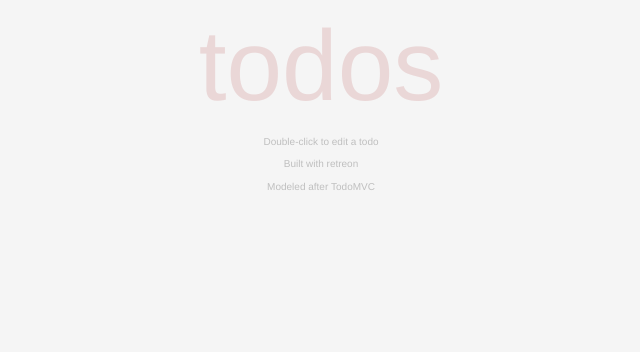
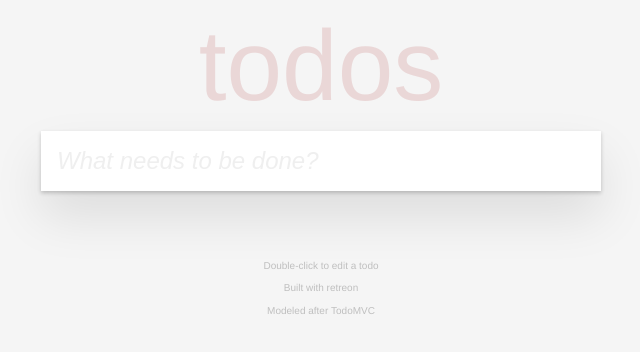
Before and after one commit to retreon/todomvc, a React (Create React App) app: page / in a window 1280 px wide. Shown: the top 352 px of the page, without its empty margins (319-959 px from the left). Built offline with nearby package versions, Linux system fonts and the light colour scheme; what retreon would draw is missing.

Commit message:
Add non-functional todo input
The todo input is currently stubbed out as a pure UI component.

```diff
--- a/src/components/App.tsx
+++ b/src/components/App.tsx
@@ -1,11 +1,17 @@
 import React from 'react';
 import styled from 'styled-components';
+
+import TodoInput from './TodoInput';
 
 export default function App() {
   return (
     <Container>
       <Todos>
-        <Heading>todos</Heading>
+        <Title>todos</Title>
+
+        <ListSection>
+          <TodoInput />
+        </ListSection>
 
         <Footer>
           <FooterNote>Double-click to edit a todo</FooterNote>
@@ -42,18 +48,23 @@ const Todos = styled.section`
   max-width: calc(var(--unit) * 70);
 `;
 
-const Heading = styled.h1`
+const Title = styled.h1`
   color: var(--color-title);
   font-weight: 100;
-  font-size: 100px;
+  font-size: calc(var(--unit) * 12.5);
   line-height: normal;
   text-align: center;
   margin: var(--unit) 0;
   text-rendering: optimizeLegibility;
 `;
 
+const ListSection = styled.section`
+  box-shadow: 0 2px 4px 0 rgba(0, 0, 0, 0.2), 0 25px 50px 0 rgba(0, 0, 0, 0.1);
+`;
+
 const Footer = styled.footer`
   text-align: center;
+  margin-top: calc(var(--unit) * 8);
 `;
 
 const FooterNote = styled.p`
--- /dev/null
+++ b/src/components/TodoInput.tsx
@@ -0,0 +1,30 @@
+import React from 'react';
+import styled from 'styled-components';
+
+export class TodoInput extends React.Component {
+  render() {
+    return <Input autoFocus placeholder="What needs to be done?" />;
+  }
+}
+
+const Input = styled.input`
+  width: 100%;
+  border: none;
+  background: var(--color-neutral);
+  padding: calc(var(--unit) * 2);
+  font-size: calc(var(--unit) * 3);
+  color: inherit;
+
+  :focus {
+    outline: none;
+  }
+
+  ::placeholder {
+    font-style: italic;
+    font-weight: 200;
+    color: var(--color-text-light);
+    opacity: 25%;
+  }
+`;
+
+export default TodoInput;
--- a/src/index.tsx
+++ b/src/index.tsx
@@ -9,9 +9,12 @@ import store from './utils/redux-store';
 const GlobalStyle = createGlobalStyle`
   body {
     margin: 0;
-    box-sizing: border-box;
     -moz-osx-font-smoothing: grayscale;
     -webkit-font-smoothing: antialiased;
+  }
+
+  * {
+    box-sizing: border-box;
   }
 `;
 
@@ -20,6 +23,7 @@ const ThemeProvider = styled.div`
   --color-title: rgba(175, 47, 47, 0.15);
   --color-text: #4d4d4d;
   --color-text-light: #bfbfbf;
+  --color-neutral: white;
 
   --font: 14px 'Helvetica Neue', Helvetica, Arial, sans-serif;
   --unit: 0.5rem;
```
Also changed, not shown: 1 other file (tests, documents, lock files or other folders).
